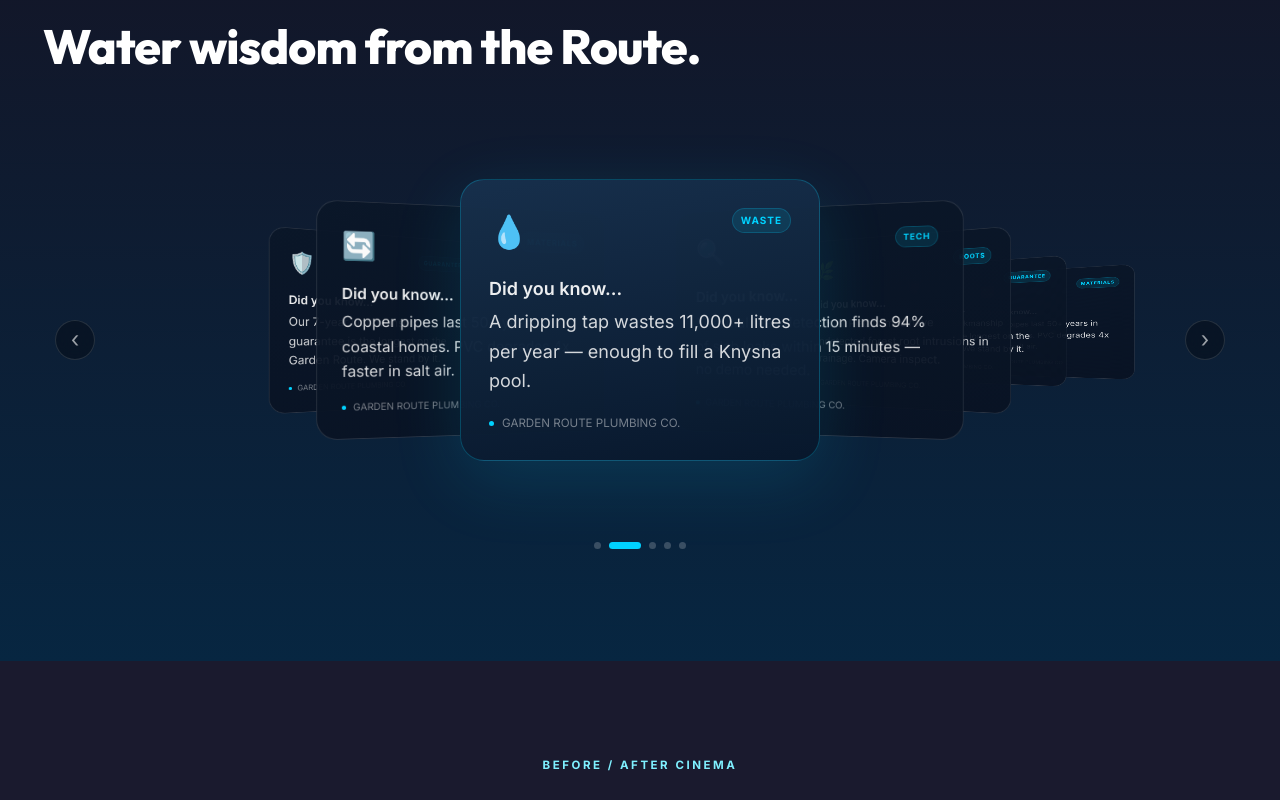
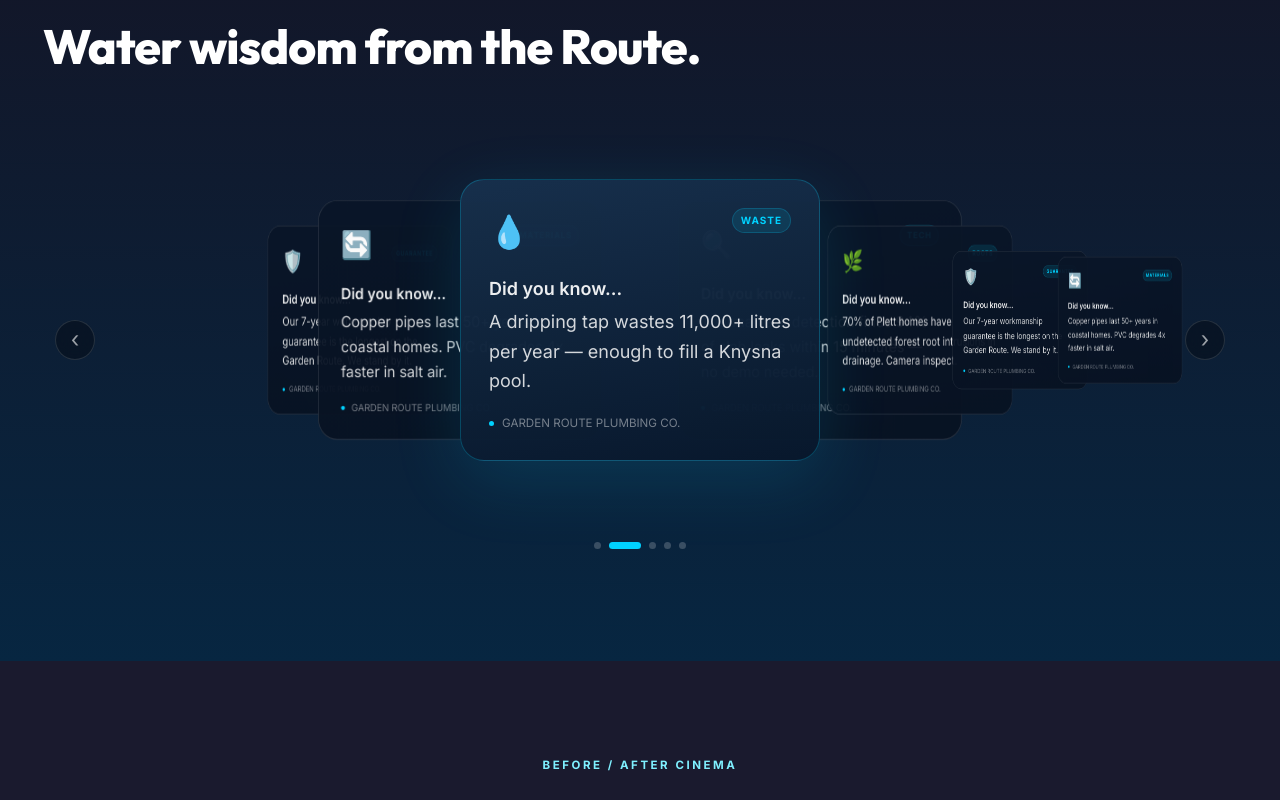
Before and after one commit to mikewithoutthemechanics/PUNCTUAL-PLUMBERS-PRODUCTION, a React (Vite) app: page / in a window 1280 px wide. Shown: the part 2820-3620 px from the top of the page. Built offline with nearby package versions, Linux system fonts and the light colour scheme; a web font is replaced by a local one.

Commit message:
fix: CoverFlow carousel first/last cards now render on top via DOM order instead of z-index

```diff
--- a/src/App.tsx
+++ b/src/App.tsx
@@ -98,7 +98,7 @@ export default function App() {
   ];
 const [flowIdx, setFlowIdx] = useState(1);
    const [flowPaused, setFlowPaused] = useState(false);
-   const touchStartRef = useRef(0);
+
   useEffect(() => {
     if (flowPaused) return;
     const id = setInterval(() => setFlowIdx(i => i >= paddedFlow.length - 2 ? 1 : i + 1), 4200);
@@ -487,45 +487,32 @@ const [flowIdx, setFlowIdx] = useState(1);
             <h2 className="display text-[34px] sm:text-[48px] font-[800] mt-3 text-white">Water wisdom from the Route.</h2>
           </div>
           <div className="mt-12 relative" style={{ perspective:"1300px" }}>
-            <div className="relative h-[340px] sm:h-[380px] flex items-center justify-center" style={{ transformStyle:"preserve-3d" }}
-              onTouchStart={(e) => { setFlowPaused(true); touchStartRef.current = e.touches[0].clientX; }}
-              onTouchEnd={(e) => {
-                const diff = touchStartRef.current - e.changedTouches[0].clientX;
-                if (Math.abs(diff) > 50) {
-                  setFlowIdx(i => diff > 0 ? (i >= paddedFlow.length - 2 ? 1 : i + 1) : (i <= 1 ? paddedFlow.length - 2 : i - 1));
-                }
-                setFlowPaused(false);
-              }}>
+            <div className="relative h-[340px] sm:h-[380px] flex items-center justify-center">
               {paddedFlow.map((item, i) => {
                 const diff = i - flowIdx;
+                if (diff === 0) return null;
                 const abs = Math.abs(diff);
                 const sign = Math.sign(diff) || 1;
-                const isCenter = diff === 0;
-                const x = isCenter ? 0 : sign * (180 + (abs - 1) * 100);
-                const scale = isCenter ? 1 : Math.max(0.45, 0.85 - (abs - 1) * 0.18);
-                const rotateY = isCenter ? 0 : sign * (abs === 1 ? -22 : -40);
-                const z = isCenter ? 0 : -(abs * 60);
-                const zIndex = isCenter ? 50 : Math.max(10, 50 - abs * 8);
+                const x = sign * (180 + (abs - 1) * 100);
+                const scale = Math.max(0.45, 0.85 - (abs - 1) * 0.18);
+                const rotateY = sign * (abs === 1 ? -22 : -40);
+                const z = -(abs * 60);
                 return (
                   <motion.div
                     key={i}
                     animate={{ x, scale, rotateY, z }}
                     transition={{ duration:0.6, ease:[0.22,1,0.36,1] }}
                     className="absolute cursor-pointer"
-                    style={{ backfaceVisibility:"hidden", zIndex }}
+                    style={{ backfaceVisibility:"hidden" }}
                     onClick={() => setFlowIdx(i)}
                     onMouseEnter={() => setFlowPaused(true)}
                     onMouseLeave={() => setFlowPaused(false)}
                   >
                     <div className="w-[290px] sm:w-[360px] rounded-[24px] p-[24px] sm:p-[28px] border"
                       style={{
-                        background: isCenter
-                          ? "linear-gradient(170deg, rgba(23,48,76,0.98), rgba(8,24,44,0.98))"
-                          : "linear-gradient(170deg, rgba(10,22,40,0.94), rgba(8,18,34,0.94))",
-                        borderColor: isCenter
-                          ? "rgba(0,210,255,0.25)"
-                          : "rgba(255,255,255,0.13)",
-                        boxShadow: isCenter ? "0 20px 70px rgba(0,210,255,0.13)" : "none",
+                        background: "linear-gradient(170deg, rgba(10,22,40,0.94), rgba(8,18,34,0.94))",
+                        borderColor: "rgba(255,255,255,0.13)",
+                        boxShadow: "none",
                       }}
                     >
                       <div className="flex items-start justify-between">
@@ -549,6 +536,47 @@ const [flowIdx, setFlowIdx] = useState(1);
                   </motion.div>
                 );
               })}
+              {flowIdx >= 0 && flowIdx < paddedFlow.length && (() => {
+                const item = paddedFlow[flowIdx];
+                return (
+                  <motion.div
+                    key={flowIdx}
+                    animate={{ x:0, scale:1, rotateY:0, z:0 }}
+                    transition={{ duration:0.6, ease:[0.22,1,0.36,1] }}
+                    className="absolute cursor-pointer"
+                    style={{ backfaceVisibility:"hidden" }}
+                    onClick={() => setFlowIdx(flowIdx)}
+                    onMouseEnter={() => setFlowPaused(true)}
+                    onMouseLeave={() => setFlowPaused(false)}
+                  >
+                    <div className="w-[290px] sm:w-[360px] rounded-[24px] p-[24px] sm:p-[28px] border"
+                      style={{
+                        background: "linear-gradient(170deg, rgba(23,48,76,0.98), rgba(8,24,44,0.98))",
+                        borderColor: "rgba(0,210,255,0.25)",
+                        boxShadow: "0 20px 70px rgba(0,210,255,0.13)",
+                      }}
+                    >
+                      <div className="flex items-start justify-between">
+                        <div className="text-[32px]">{item.emoji}</div>
+                        <div className="text-[10px] tracking-widest font-[700] px-2 py-1 rounded-full"
+                          style={{ background:`${colors.aqua}1d`, color:colors.aqua, border:`1px solid ${colors.aqua}33` }}>
+                          {item.tag}
+                        </div>
+                      </div>
+                      <p className="mt-[18px] text-[16px] sm:text-[18px] leading-relaxed font-[600] text-white/92">
+                        Did you know…
+                      </p>
+                      <p className="mt-1 text-[16px] sm:text-[18px] leading-relaxed text-white/82">
+                        {item.fact}
+                      </p>
+                      <div className="mt-5 text-[11.6px] text-white/44 flex items-center gap-2">
+                        <span className="h-[5px] w-[5px] rounded-full bg-[#00D2FF]" />
+                        GARDEN ROUTE PLUMBING CO.
+                      </div>
+                    </div>
+                  </motion.div>
+                );
+              })()}
             </div>
             <div className="flex justify-center gap-2 mt-8">
               {flowFacts.map((_, i) => (
```
